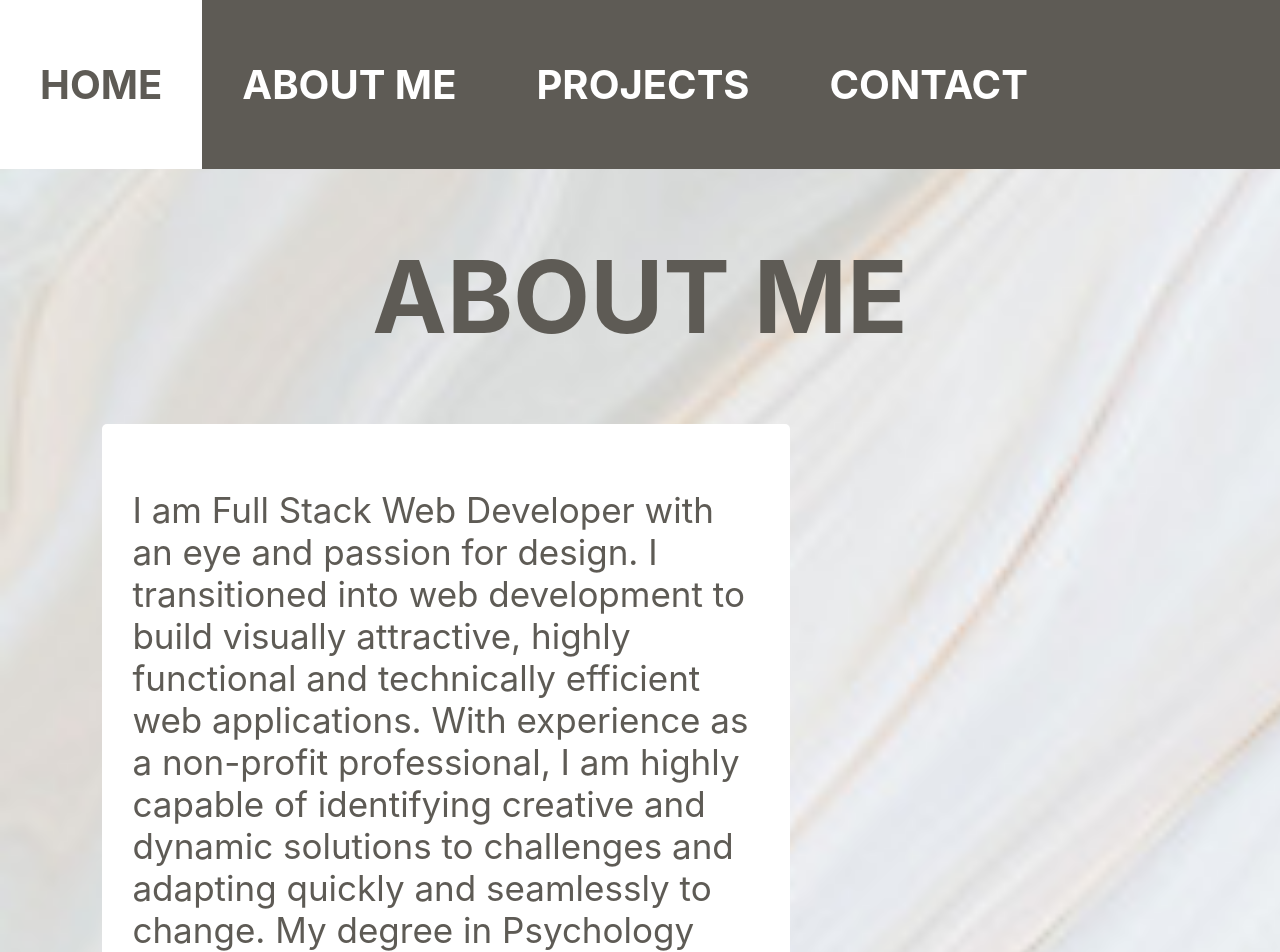
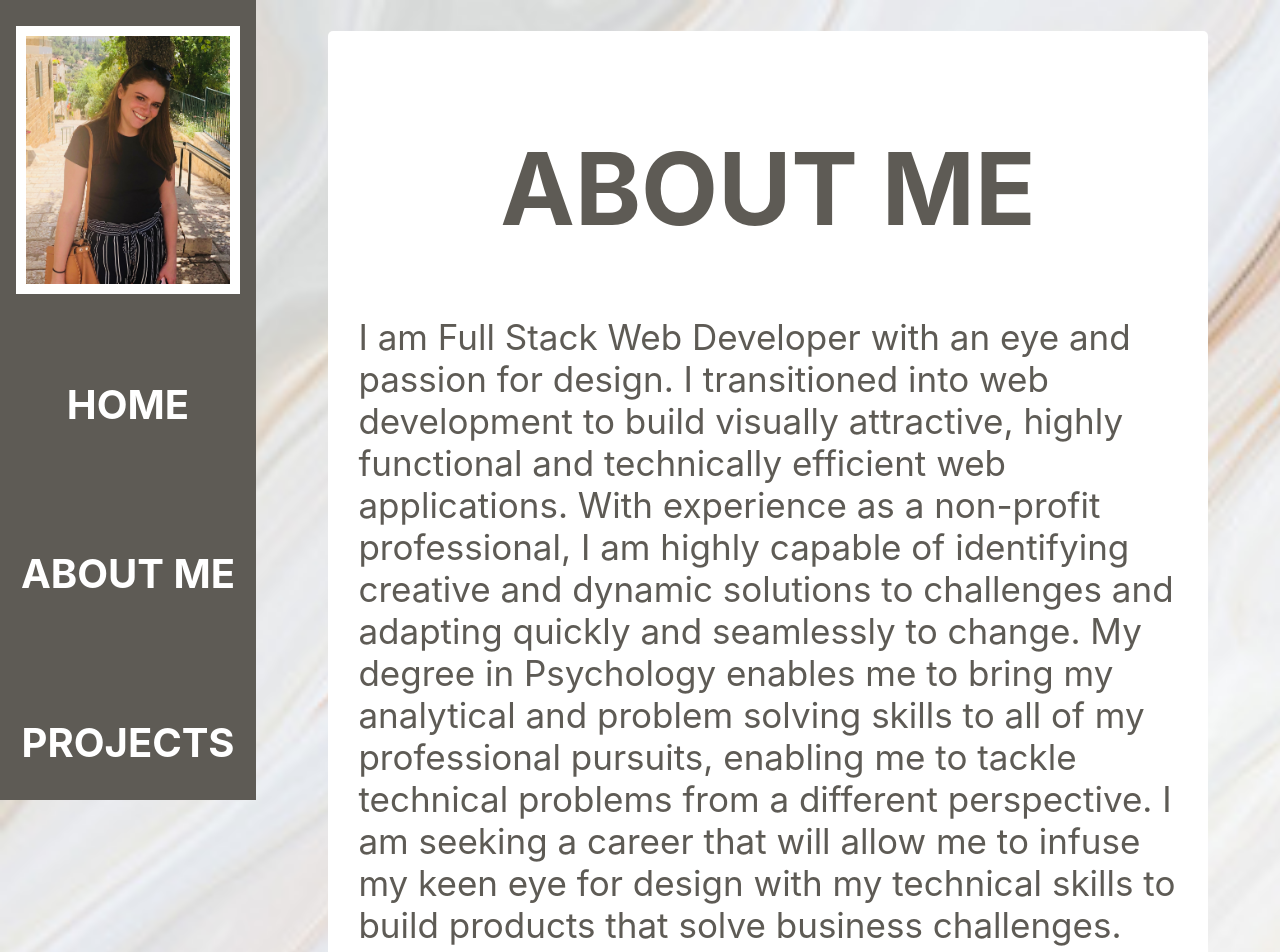
Before and after one commit to sivanadler/sivan-adler-website, a React (Create React App) app: page /about in a window 1280 px wide. Shown: the top 952 px of the page. Built offline with nearby package versions, Linux system fonts and the light colour scheme.

Commit message:
started making nav bar fixed on the side

```diff
--- a/src/About.js
+++ b/src/About.js
@@ -20,9 +20,12 @@ class About extends React.Component {
   render() {
     return (
       <div className="about-me-div">
+        <div className="left">
           <Nav history={this.props.history}/>
+        </div>
+        <div className="right">
+          <div className="about-me-description">
           <h1 className="header">ABOUT ME</h1>
-        <div className="about-me-description">
             <p>I am Full Stack Web Developer with an eye and passion for design. I  transitioned into web development to build visually attractive, highly functional and technically efficient web applications. With experience as a non-profit professional, I am highly capable of identifying creative and dynamic solutions to challenges and adapting quickly and seamlessly to change. My degree in Psychology enables me to bring my analytical and problem solving skills to all of my professional pursuits, enabling me to tackle technical problems from a different perspective. I am seeking a career that will allow me to infuse my keen eye for design with my technical skills to build products that solve business challenges.</p>
             <br/>
             <h2>TECHNICAL SKILLS</h2>
@@ -80,7 +83,7 @@ class About extends React.Component {
             </div>
             <br/>
           </div>
-        <img className="about-me-image" src={sivan} alt="photo of sivan adler" />
+        </div>
       </div>
     )
   }
--- a/src/App.css
+++ b/src/App.css
@@ -7,26 +7,54 @@ body {
 /* NAV BAR */
 .nav {
   background-color: #5e5b55;
+  width: 100%;
+  overflow: hidden;
+  height: 100%;
+}
+
+.left {
+  position: fixed;
+  width: 20%;
+  overflow: hidden;
+  height: 100%;
+}
+
+.right {
+  position: relative;
+  width: 80%;
+  overflow: hidden;
+  height: 100%;
+  float: right;
 }
 
 .main-nav-link{
-  display: inline-block;
+  display: block;
   margin-left: auto;
   margin-right: auto;
   padding-top: 20px;
   padding-bottom: 20px;
-  padding-left: 40px;
-  padding-right: 40px;
   text-align: center;
   font-size: 40px;
   text-decoration: none;
   color: white;
+  width: 100%;
 }
 
 .main-nav-link:hover {
   background-color: white;
   color: #5e5b55;
 }
+
+.about-me-image {
+  display: block;
+  margin-top: 10%;
+  margin-bottom: 10%;
+  margin-left: auto;
+  margin-right: auto;
+  width: 80%;
+  border: 10px solid white;
+}
+
 
 /* HOME PAGE */
 .home-page-div{
@@ -54,22 +82,12 @@ body {
 }
 
 /* ABOUT ME PAGE*/
-.about-me-image {
-  float: right;
-  display: inline;
-  margin-top: 2%;
-  margin-right: 8%;
-  width: 30%;
-  border-radius: 5px;
-}
-
 .about-me-description {
-  float: left;
-  display: inline;
-  width: 49%;
-  margin-left: 8%;
-  margin-right: 2%;
-  margin-bottom: 5%;
+  width: 80%;
+  margin-left: auto;
+  margin-right: auto;
+  margin-top: 3%;
+  margin-bottom: 3%;
   font-size: 35px;
   background-color: white;
   padding: 30px;
@@ -93,12 +111,8 @@ body {
 }
 
 #wrapper {
-  padding: 20px;
+  padding: 2%;
   display: inline-block;
-}
-
-.icon:hover {
-  height: 120px;
 }
 
 #wrapper .text {
@@ -188,6 +202,7 @@ li.description {
   border-radius: 1em;
   margin-left: 10%;
   margin-right: 10%;
+  margin-bottom: 5%;
   padding-top: 1%;
   height: 1000px;
   text-align: center;
--- a/src/App.js
+++ b/src/App.js
@@ -12,12 +12,16 @@ class App extends React.Component {
   render() {
     return (
       <div className="App">
+        <div className="left">
         <Nav history={this.props.history}/>
+        </div>
+        <div className="right">
           <Route exact path="/home" render={routerProps => <Home {...routerProps}/>}/>
           <Route exact path="/about" render={routerProps => <About {...routerProps}/>}/>
           <Route exact path="/projects" render={routerProps => <Project {...routerProps}/>}/>
           <Route exact path="/contact" render={routerProps => <Contact {...routerProps}/>}/>
-        <Home />
+          <Home />
+        </div>
       </div>
     );
   }
--- a/src/Nav.js
+++ b/src/Nav.js
@@ -1,6 +1,7 @@
 import React from "react";
 import { BrowserRouter as Router, Route, NavLink } from 'react-router-dom'
 import { Redirect } from 'react-router'
+import sivan from './images/sivan-adler.jpg'
 
 class Nav extends React.Component {
 
@@ -24,6 +25,9 @@ class Nav extends React.Component {
     return (
       <div className="nav">
         <Router>
+          <div>
+          <img className="about-me-image" src={sivan} alt="photo of sivan adler" />
+          </div>
           <NavLink to="/" exact className="main-nav-link" onClick={this.handleGoHome}><p className="main-nav-link-text"><strong>HOME</strong></p></NavLink>
           <NavLink to="/about" exact className="main-nav-link"><p className="main-nav-link-text" onClick={this.handleAboutMe}><strong>ABOUT ME</strong></p></NavLink>
           <NavLink to="/projects" exact className="main-nav-link"><p className="main-nav-link-text" onClick={this.handleProjects}><strong>PROJECTS</strong></p></NavLink>
```
Lines whose indentation alone changed are shown as unchanged.
